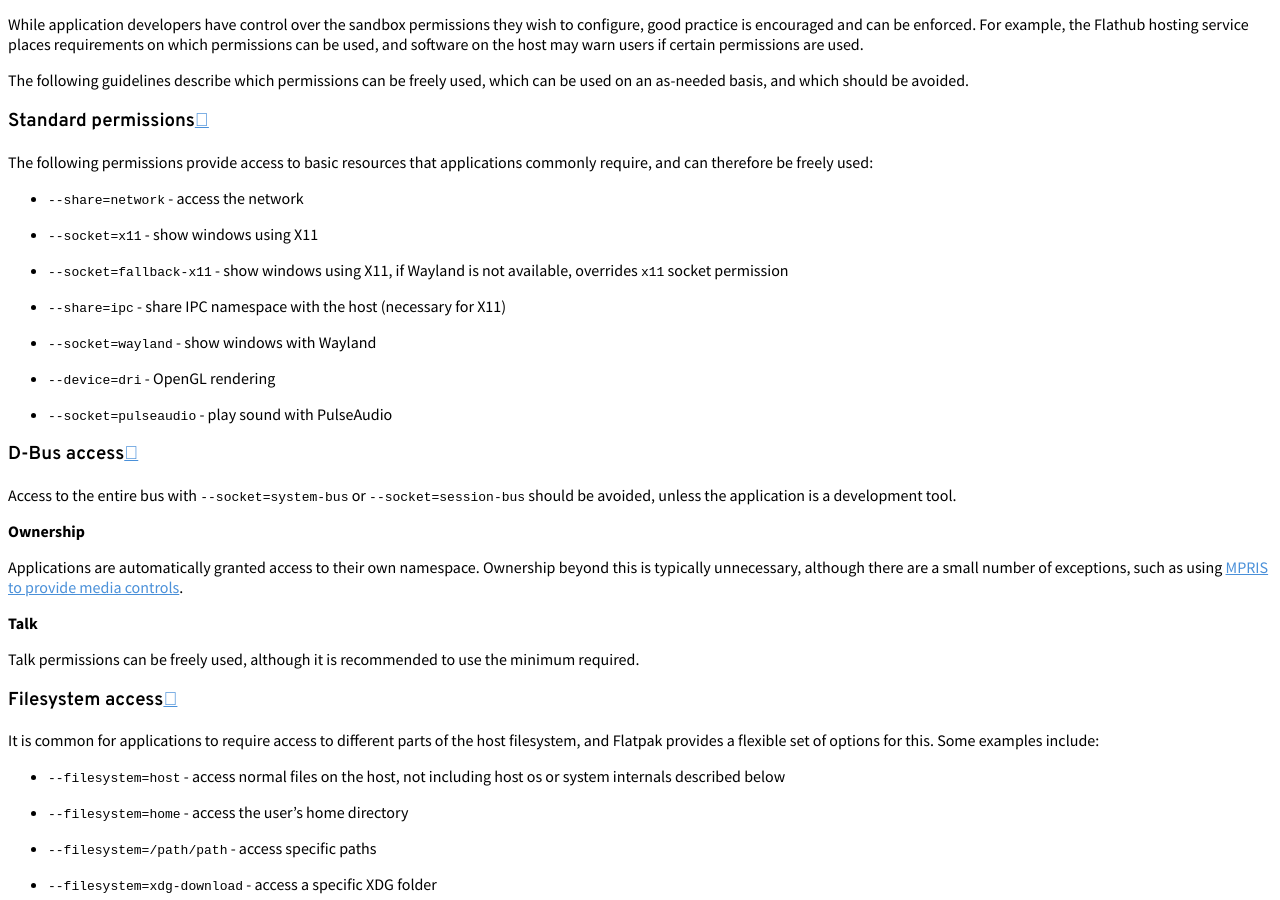
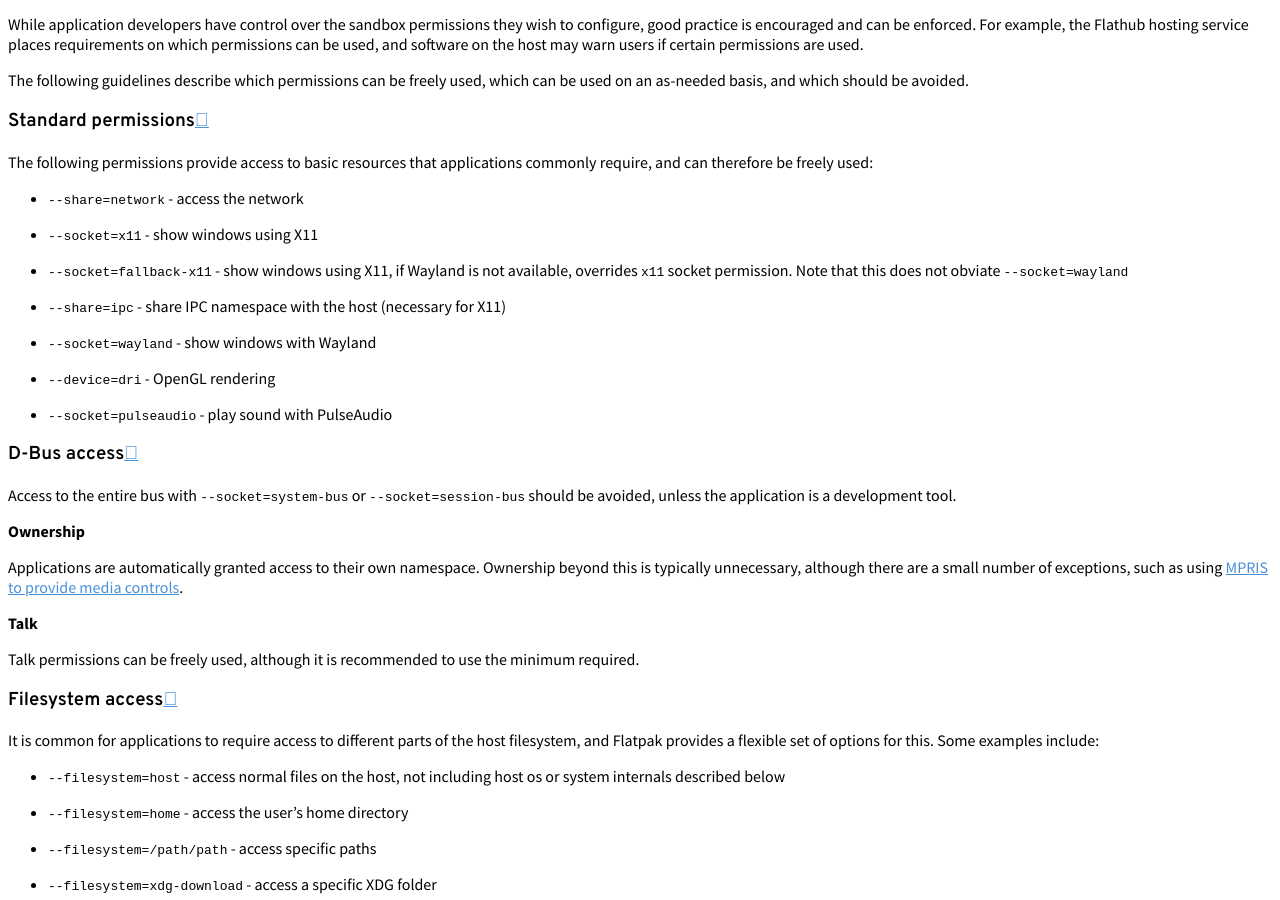
Before and after one commit to flatpak/flatpak-docs, a Sphinx documentation site: the page built from docs/sandbox-permissions.rst, in a window 1280 px wide and 900 px high, scrolled down 1617 px. Built offline with Sphinx 7.4.7 and the Read the Docs theme 2.0.0, drawn with Linux system fonts in a browser that asks for light colours.

Commit message:
--socket=wayland dosen't obviate fallback-x11

```diff
--- a/docs/sandbox-permissions.rst
+++ b/docs/sandbox-permissions.rst
@@ -77,7 +77,8 @@ commonly require, and can therefore be freely used:
 - ``--share=network`` - access the network
 - ``--socket=x11`` - show windows using X11
 - ``--socket=fallback-x11`` - show windows using X11, if Wayland is not
-  available, overrides ``x11`` socket permission
+  available, overrides ``x11`` socket permission. Note that this does
+  not obviate ``--socket=wayland``
 - ``--share=ipc`` - share IPC namespace with the host (necessary for X11)
 - ``--socket=wayland`` - show windows with Wayland
 - ``--device=dri`` - OpenGL rendering
```
